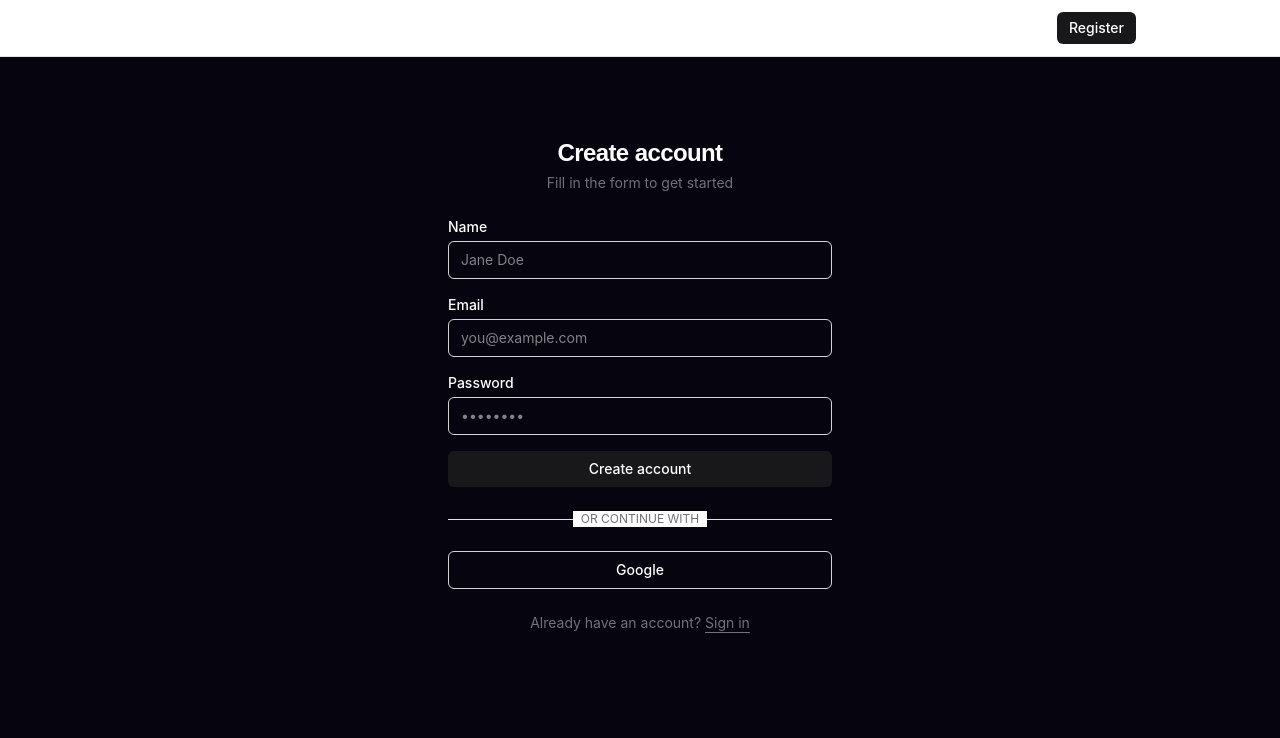
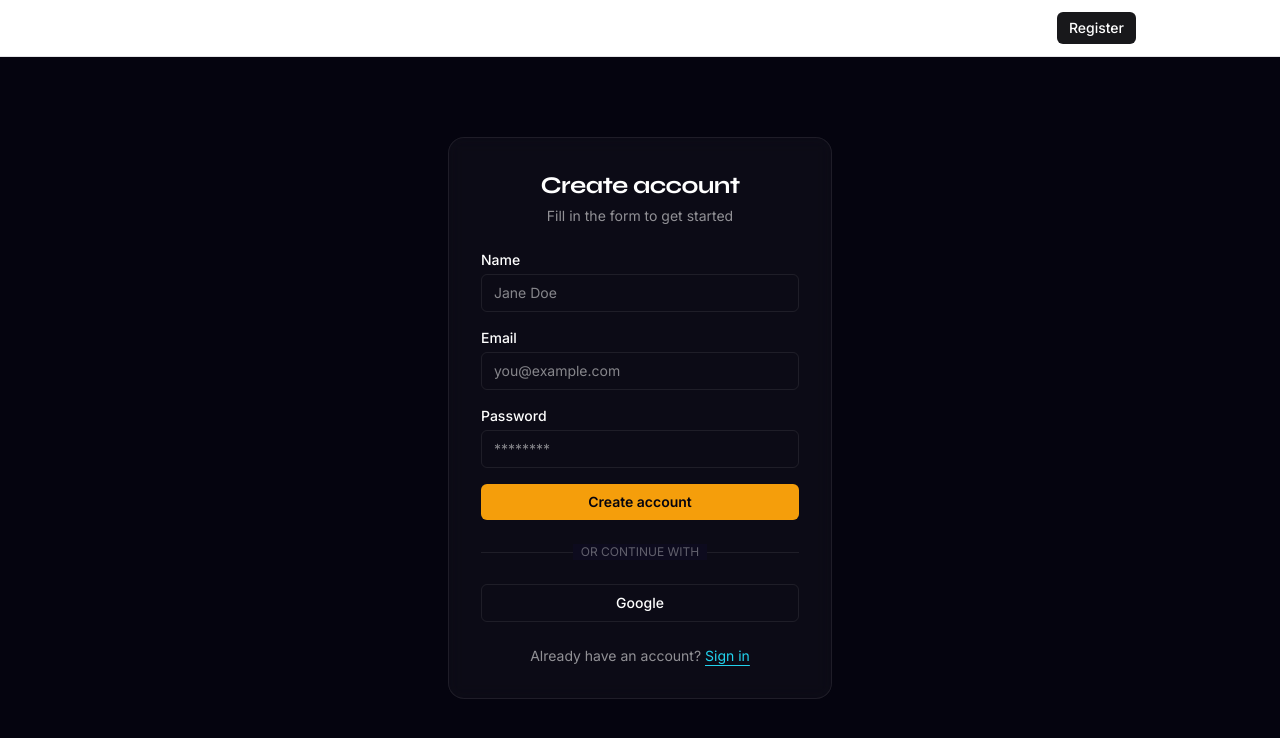
Before and after one commit to keketsoleu25/Auth-System, a Next.js app: page /register in a window 1280 px wide. Shown: the top 738 px of the page. Built offline with nearby package versions, Linux system fonts and the light colour scheme; no server answers.

Commit message:
style: reorder imports and enhance UI elements in AuthForm component

```diff
--- a/src/app/globals.css
+++ b/src/app/globals.css
@@ -1,5 +1,5 @@
+@import url('https://fonts.googleapis.com/css2?family=Syne:wght@600;700;800&family=Inter:wght@400;500;600&family=Space+Mono&display=swap');
 @import "tailwindcss";
-@import url('https://fonts.googleapis.com/css2?family=Syne:wght@600;700;800&family=Inter:wght@400;500;600&family=Space+Mono&display=swap');
 
 :root {
   --background: #05040F;
--- a/src/components/auth-form.tsx
+++ b/src/components/auth-form.tsx
@@ -57,7 +57,6 @@ export function AuthForm({ mode }: AuthFormProps) {
         return;
       }
 
-      // login
       const result = await signIn("credentials", {
         email,
         password,
@@ -84,27 +83,41 @@ export function AuthForm({ mode }: AuthFormProps) {
   }
 
   return (
-    <div className="w-full max-w-sm space-y-6">
+    <div className="w-full max-w-sm space-y-6 auth-card p-8">
       <div className="text-center">
-        <h1 className="text-2xl font-bold tracking-tight">
+        <h1 className="font-display text-2xl font-bold tracking-tight text-white">
           {mode === "login" && "Sign in"}
           {mode === "register" && "Create account"}
           {mode === "forgot" && "Reset password"}
         </h1>
-        <p className="mt-1 text-sm text-zinc-500">
+        <p className="mt-1 text-sm" style={{ color: "var(--text-muted)" }}>
           {mode === "login" && "Enter your credentials to continue"}
           {mode === "register" && "Fill in the form to get started"}
-          {mode === "forgot" && "We'll send you a reset link"}
+          {mode === "forgot" && "We will send you a reset link"}
         </p>
       </div>
 
       {error && (
-        <div className="rounded-md bg-red-50 dark:bg-red-950/50 border border-red-200 dark:border-red-900 px-3 py-2 text-sm text-red-700 dark:text-red-400">
+        <div
+          className="rounded-md border px-3 py-2 text-sm"
+          style={{
+            background: "rgba(192, 38, 211, 0.08)",
+            borderColor: "rgba(192, 38, 211, 0.35)",
+            color: "#e879f9",
+          }}
+        >
           {error}
         </div>
       )}
       {success && (
-        <div className="rounded-md bg-green-50 dark:bg-green-950/50 border border-green-200 dark:border-green-900 px-3 py-2 text-sm text-green-700 dark:text-green-400">
+        <div
+          className="rounded-md border px-3 py-2 text-sm"
+          style={{
+            background: "rgba(245, 158, 11, 0.08)",
+            borderColor: "rgba(245, 158, 11, 0.35)",
+            color: "var(--gold)",
+          }}
+        >
           {success}
         </div>
       )}
@@ -112,40 +125,43 @@ export function AuthForm({ mode }: AuthFormProps) {
       <form onSubmit={handleSubmit} className="space-y-4">
         {mode === "register" && (
           <div>
-            <label className="block text-sm font-medium mb-1">Name</label>
+            <label className="block text-sm font-medium mb-1 text-white">Name</label>
             <input
               type="text"
               value={name}
               onChange={(e) => setName(e.target.value)}
-              className="w-full rounded-md border border-zinc-300 dark:border-zinc-700 bg-transparent px-3 py-2 text-sm outline-none focus:ring-2 focus:ring-zinc-400"
+              className="w-full rounded-md bg-transparent px-3 py-2 text-sm text-white outline-none"
+              style={{ border: "1px solid var(--border)" }}
               placeholder="Jane Doe"
             />
           </div>
         )}
 
         <div>
-          <label className="block text-sm font-medium mb-1">Email</label>
+          <label className="block text-sm font-medium mb-1 text-white">Email</label>
           <input
             type="email"
             required
             value={email}
             onChange={(e) => setEmail(e.target.value)}
-            className="w-full rounded-md border border-zinc-300 dark:border-zinc-700 bg-transparent px-3 py-2 text-sm outline-none focus:ring-2 focus:ring-zinc-400"
+            className="w-full rounded-md bg-transparent px-3 py-2 text-sm text-white outline-none"
+            style={{ border: "1px solid var(--border)" }}
             placeholder="you@example.com"
           />
         </div>
 
         {mode !== "forgot" && (
           <div>
-            <label className="block text-sm font-medium mb-1">Password</label>
+            <label className="block text-sm font-medium mb-1 text-white">Password</label>
             <input
               type="password"
               required
               minLength={6}
               value={password}
               onChange={(e) => setPassword(e.target.value)}
-              className="w-full rounded-md border border-zinc-300 dark:border-zinc-700 bg-transparent px-3 py-2 text-sm outline-none focus:ring-2 focus:ring-zinc-400"
-              placeholder="••••••••"
+              className="w-full rounded-md bg-transparent px-3 py-2 text-sm text-white outline-none"
+              style={{ border: "1px solid var(--border)" }}
+              placeholder="********"
             />
           </div>
         )}
@@ -153,10 +169,10 @@ export function AuthForm({ mode }: AuthFormProps) {
         <button
           type="submit"
           disabled={loading}
-          className="w-full rounded-md bg-zinc-900 dark:bg-zinc-100 text-white dark:text-zinc-900 py-2 text-sm font-medium hover:opacity-90 disabled:opacity-50"
+          className="btn-gold w-full rounded-md py-2 text-sm disabled:opacity-50"
         >
           {loading
-            ? "Please wait…"
+            ? "Please wait..."
             : mode === "login"
             ? "Sign in"
             : mode === "register"
@@ -169,10 +185,13 @@ export function AuthForm({ mode }: AuthFormProps) {
         <>
           <div className="relative">
             <div className="absolute inset-0 flex items-center">
-              <div className="w-full border-t border-zinc-200 dark:border-zinc-800" />
+              <div className="w-full border-t" style={{ borderColor: "var(--border)" }} />
             </div>
             <div className="relative flex justify-center text-xs uppercase">
-              <span className="bg-white dark:bg-zinc-950 px-2 text-zinc-500">
+              <span
+                className="px-2"
+                style={{ background: "var(--background-secondary)", color: "var(--text-dim)" }}
+              >
                 Or continue with
               </span>
             </div>
@@ -182,22 +201,23 @@ export function AuthForm({ mode }: AuthFormProps) {
             type="button"
             onClick={handleGoogle}
             disabled={loading}
-            className="w-full rounded-md border border-zinc-300 dark:border-zinc-700 py-2 text-sm font-medium hover:bg-zinc-50 dark:hover:bg-zinc-900 disabled:opacity-50 flex items-center justify-center gap-2"
+            className="w-full rounded-md py-2 text-sm font-medium text-white disabled:opacity-50 flex items-center justify-center gap-2 transition-colors"
+            style={{ border: "1px solid var(--border)" }}
           >
             Google
           </button>
         </>
       )}
 
-      <p className="text-center text-sm text-zinc-500">
+      <p className="text-center text-sm" style={{ color: "var(--text-muted)" }}>
         {mode === "login" && (
           <>
             No account?{" "}
-            <Link href="/register" className="underline underline-offset-4">
+            <Link href="/register" className="underline underline-offset-4" style={{ color: "var(--electric)" }}>
               Register
             </Link>
-            {" · "}
-            <Link href="/forgot-password" className="underline underline-offset-4">
+            {" - "}
+            <Link href="/forgot-password" className="underline underline-offset-4" style={{ color: "var(--electric)" }}>
               Forgot password?
             </Link>
           </>
@@ -205,7 +225,7 @@ export function AuthForm({ mode }: AuthFormProps) {
         {mode === "register" && (
           <>
             Already have an account?{" "}
-            <Link href="/login" className="underline underline-offset-4">
+            <Link href="/login" className="underline underline-offset-4" style={{ color: "var(--electric)" }}>
               Sign in
             </Link>
           </>
@@ -213,7 +233,7 @@ export function AuthForm({ mode }: AuthFormProps) {
         {mode === "forgot" && (
           <>
             Remembered?{" "}
-            <Link href="/login" className="underline underline-offset-4">
+            <Link href="/login" className="underline underline-offset-4" style={{ color: "var(--electric)" }}>
               Sign in
             </Link>
           </>
```
